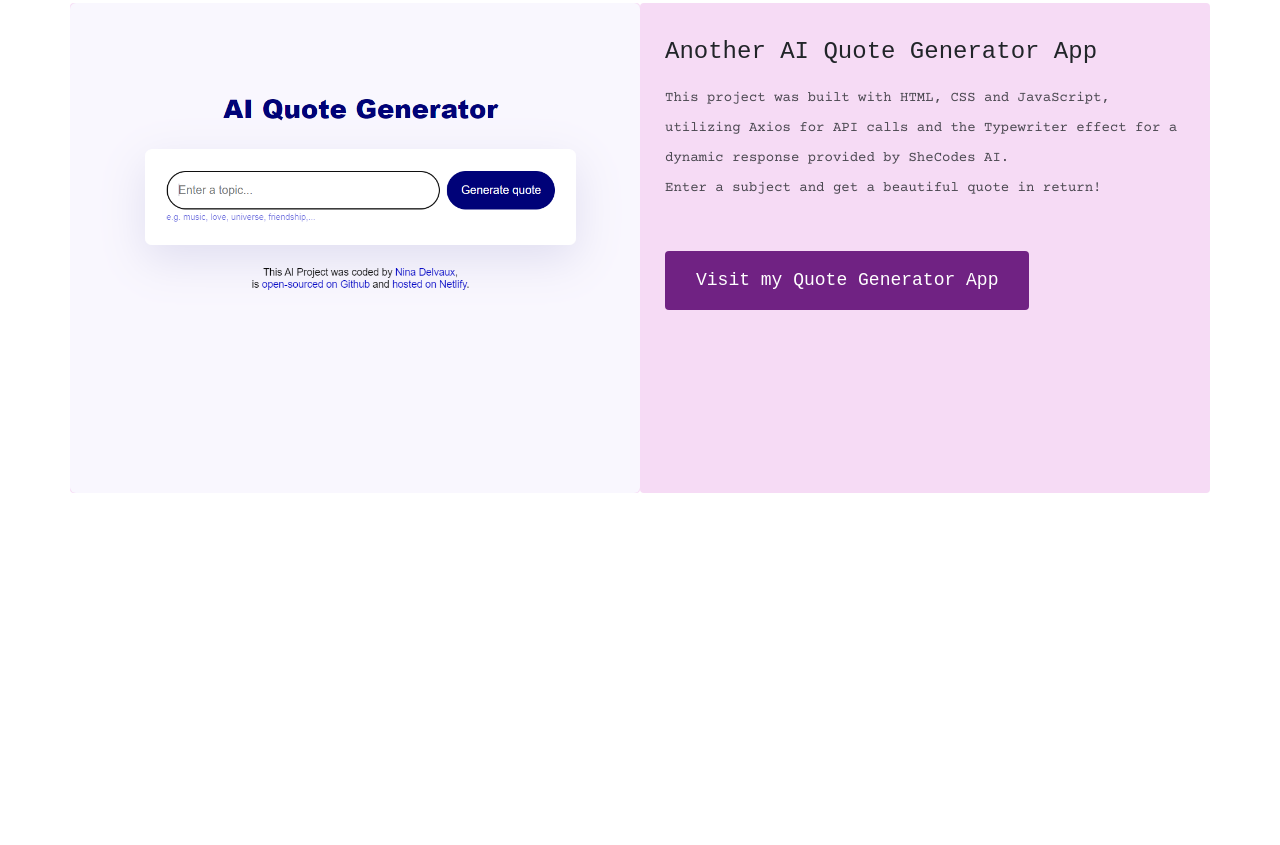
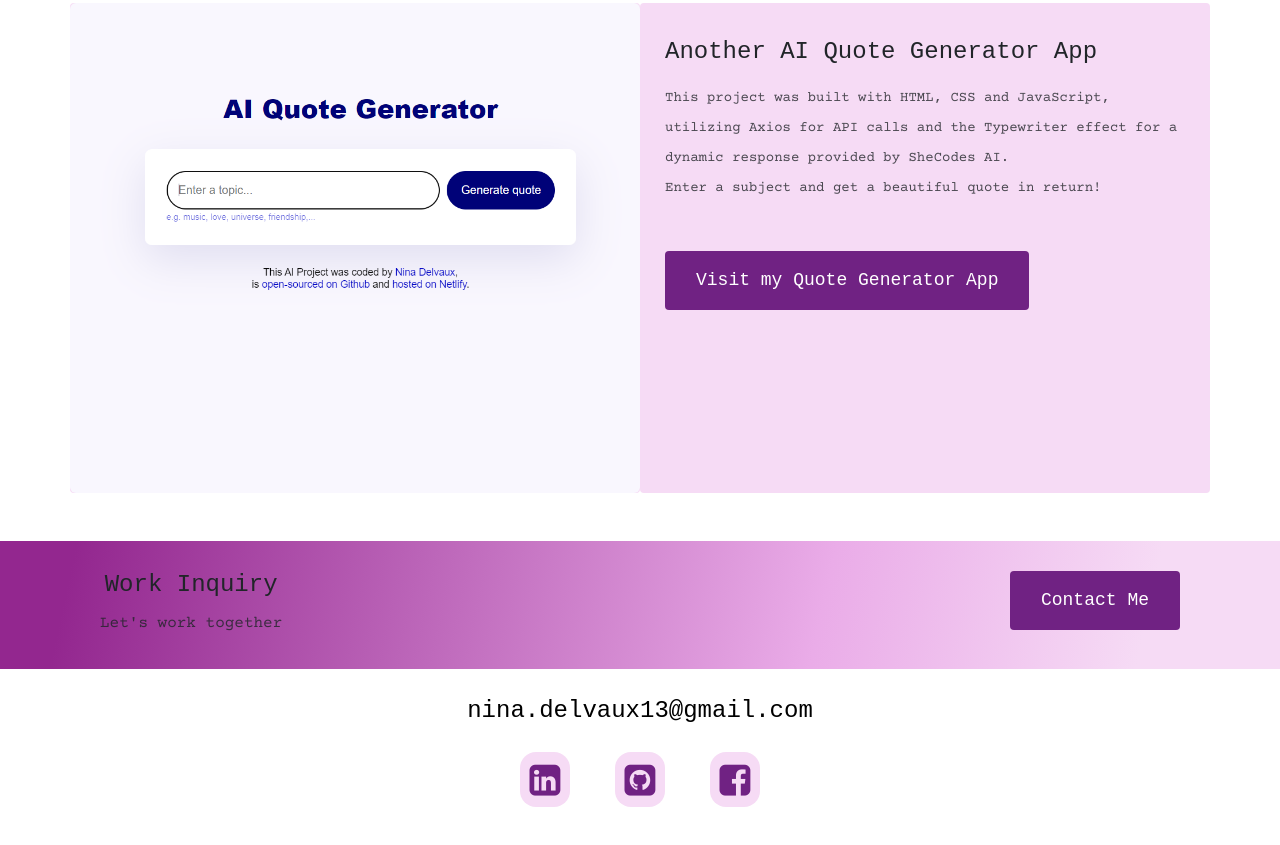
Before and after one commit to NinaDlvx/portfolio-project, a plain HTML site: page index.html in a window 1280 px wide. Shown: the part 2053-2898 px from the top of the page. Before the commit the page ends 2546 px from the top, so only its background shows below. Drawn offline with nearby package versions, Linux system fonts and the light colour scheme; a web font is replaced by a local one.

Commit message:
Created footer

```diff
--- a/index.html
+++ b/index.html
@@ -28,6 +28,10 @@
       crossorigin="anonymous"
     ></script>
     <link rel="stylesheet" href="/src/style.css" />
+    <link
+      rel="stylesheet"
+      href="https://cdnjs.cloudflare.com/ajax/libs/font-awesome/4.7.0/css/font-awesome.min.css"
+    />
     <title>Document</title>
   </head>
   <body>
@@ -144,5 +148,43 @@
         </div>
       </div>
     </div>
+    <div class="footer-container">
+      <footer class="text-center mt-5">
+        <div
+          class="contact-box d-flex justify-content-between mb-4 d-none d-md-flex"
+        >
+          <div>
+            <h2>Work Inquiry</h2>
+            <p>Let's work together</p>
+          </div>
+          <div>
+            <a href="/contact.html" class="btn btn-branding">Contact Me</a>
+          </div>
+        </div>
+        <a href="mailto:nina.delvaux13@gmail.com" class="email-link"
+          >nina.delvaux13@gmail.com</a
+        >
+        <div class="social-links mt-4 mb-5">
+          <a
+            href="https://www.linkedin.com/in/nina-delvaux-8363b2268/"
+            target="_blank"
+            class="rounded-4"
+            ><i class="fa fa-linkedin-square"></i
+          ></a>
+          <a
+            href="https://github.com/NinaDlvx"
+            target="_blank"
+            class="rounded-4"
+            ><i class="fa fa-github-square"></i
+          ></a>
+          <a
+            href="https://www.facebook.com/nina.delvaux.3"
+            target="_blank"
+            class="rounded-4"
+            ><i class="fa fa-facebook-square"></i
+          ></a>
+        </div>
+      </footer>
+    </div>
   </body>
 </html>
--- a/src/style.css
+++ b/src/style.css
@@ -59,7 +59,7 @@ h2 {
 }
 
 .project-description {
-  padding: 120px 60px 0;
+  padding: 120px 60px 0 !important;
 }
 
 p {
@@ -153,6 +153,45 @@ nav li.active a {
   color: var(--secondary-color);
 }
 
+.footer-container {
+  padding: 0;
+}
+
+footer .contact-box {
+  background: linear-gradient(
+    102.3deg,
+    rgb(147, 39, 143) 5.9%,
+    rgb(234, 172, 232) 64%,
+    rgb(246, 219, 245) 89%
+  );
+  padding: 30px 100px 15px;
+}
+
+footer .email-link {
+  text-decoration: none;
+  color: black;
+  font-size: 24px;
+  font-family: var(--hero-font-family);
+}
+
+footer .email-link:hover {
+  color: var(--secondary-color);
+}
+
+footer .social-links a {
+  font-size: 36px;
+  margin: 20px;
+  padding: 3px 10px;
+  color: var(--branding-color);
+  background-color: var(--tertiary-color);
+  transition: all 200 ease-in-out;
+}
+
+footer .social-links a:hover {
+  color: var(--tertiary-color);
+  background-color: var(--branding-color);
+}
+
 @media (max-width: 992px) {
   .project-description {
     padding: 40px !important;
```
Also changed, not shown: about.html (+42 -0 lines), work.html (+42 -0 lines).
